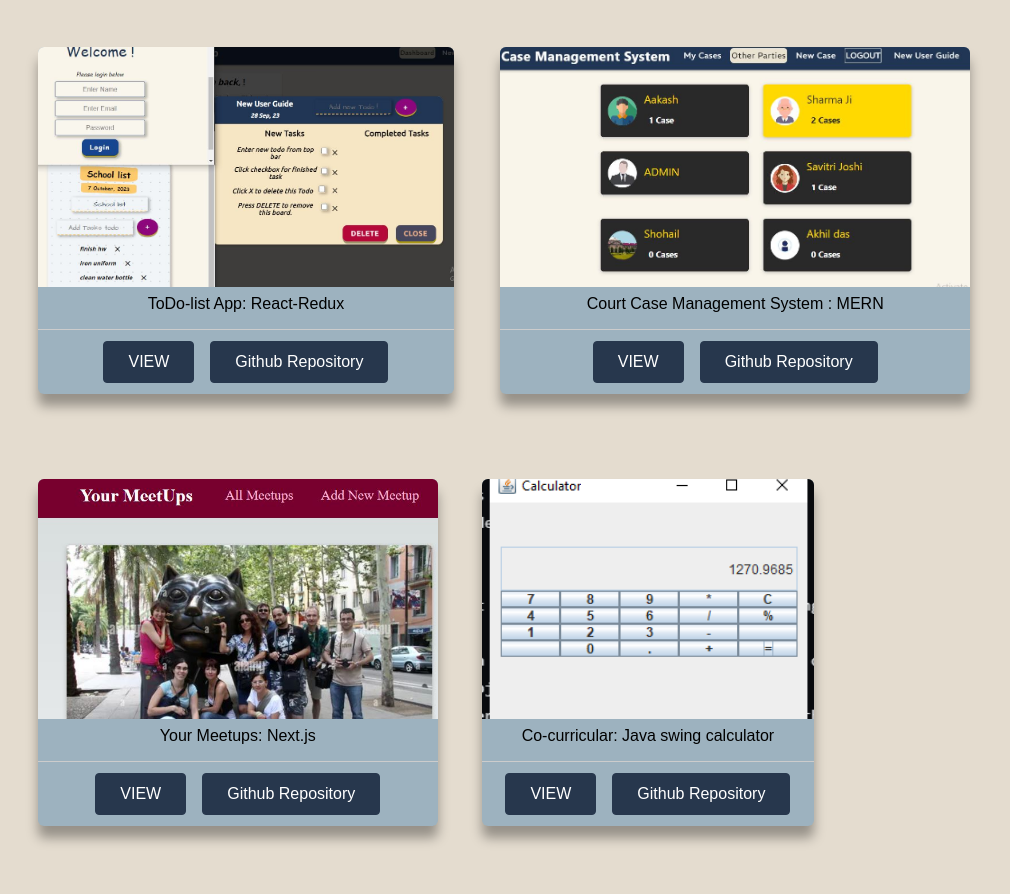
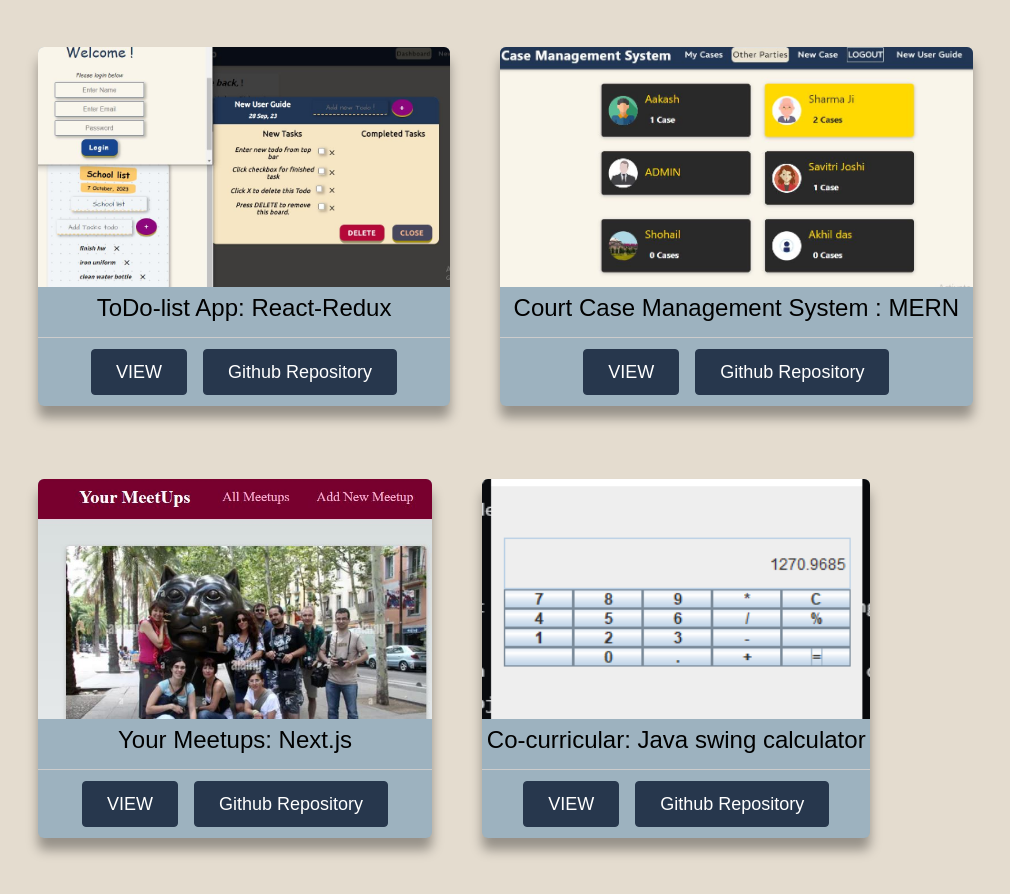
Before and after one commit to Aakash-mishra2/Portfolio, a React (Create React App) app: page /projects in a window 1280 px wide. Shown: the top 894 px of the page, without its empty margins (76-1086 px from the left). Built offline with nearby package versions, Linux system fonts and the light colour scheme; a web font is replaced by a local one.

Commit message:
projects title big

```diff
--- a/src/projects/components/ProjectItem.js
+++ b/src/projects/components/ProjectItem.js
@@ -29,21 +29,21 @@ export default function CaseItem(props) {
 
             </Modal>
             <React.Fragment>
-                <li className="project-item">
-                    <Card className="project-item__content">
+                <div className="project-item ">
+                    <Card className="project-item__content ">
                         <div className="project-item__image">
                             <img src={props.image} alt={props.title} />
                         </div>
-                        <div className="project-item__info">
+                        <div className="project-item__info text-2xl">
                             <h2>{props.title}</h2>
                         </div>
-                        <div className="project-item__actions">
+                        <div className="project-item__actions text-lg">
 
                             <Button onClick={openDescBox}>VIEW</Button>
                             <Button href={props.github} target="_blank"> Github Repository </Button>
                          </div>
                     </Card>
-                </li>
+                </div>
             </React.Fragment>
         </div>
     );
--- a/src/projects/styles/ProjectItem.css
+++ b/src/projects/styles/ProjectItem.css
@@ -3,7 +3,6 @@
   margin: 1rem auto;
   margin-left: 50px;
   font-family: 'REM', sans-serif;
-  width:90%;
   height:400px;
 }
 .project-item:hover,
@@ -28,7 +27,7 @@
 
 .project-item__image {
   width: 100%;
-  height: 5rem;
+  height: 6rem;
   margin-right: 1.5rem;
 }
 
```
